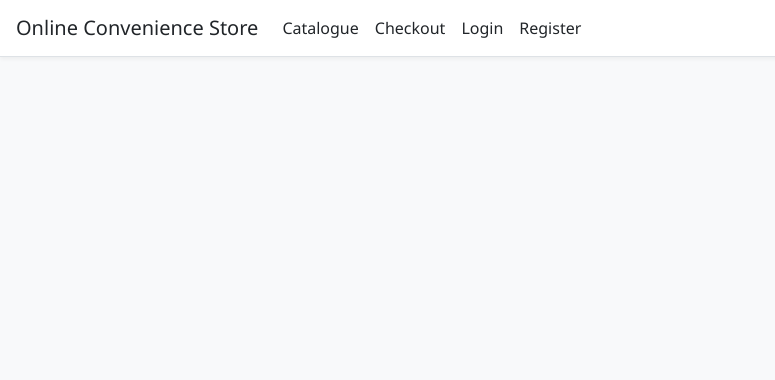
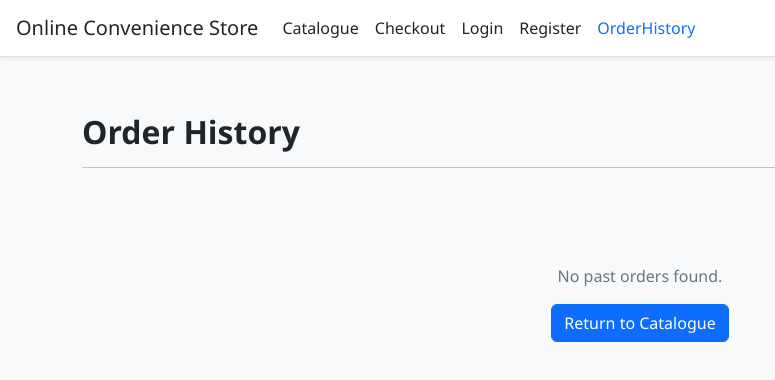
Before and after one commit to NathanMurdica/OnlineConvenienceStore, a Vue app in the folder frontend/: page /OrderHistory in a window 1280 px wide. Shown: the top 380 px of the page, without its empty margins (0-775 px from the left). Built offline with nearby package versions, Linux system fonts and the light colour scheme.

Commit message:
Added OrderHistory which is saved to local storage

```diff
--- a/frontend/src/App.vue
+++ b/frontend/src/App.vue
@@ -15,6 +15,9 @@
         <li class="nav-item">
           <router-link class="nav-link" to="/register">Register</router-link>
         </li>
+        <li class="nav-item">
+          <router-link class="nav-link" to="/OrderHistory">OrderHistory</router-link>
+        </li>
       </ul>
     </nav>
 
--- a/frontend/src/router/index.js
+++ b/frontend/src/router/index.js
@@ -3,6 +3,7 @@ import Catalogue from "../views/Catalogue.vue"
 import Login from "../views/Login.vue"
 import Register from "../views/Register.vue"
 import Checkout from "../views/Checkout.vue"
+import OrderHistory from '../views/OrderHistory.vue';
 
 const routes = [
     // NOTE: all pages aside from login will require "hasAuth = true" (set with localStorage)
@@ -29,6 +30,11 @@ const routes = [
         name: "Checkout",
         component: Checkout,
         meta: { requiresAuth: true }
+    },
+    {
+        path: '/OrderHistory',
+        name: 'OrderHistory',
+        component: OrderHistory
     }
 ]
 
--- a/frontend/src/views/Checkout.vue
+++ b/frontend/src/views/Checkout.vue
@@ -192,6 +192,25 @@ async function confirmPurchase() {
     const data = await response.json();
     console.log('Checkout successful:', data);
 
+    // Save order to localStorage as history
+    const newOrder = {
+      id: Date.now(),
+      date: new Date().toISOString(),
+      items: cartItems.value.map(entry => ({
+        item: {
+          id: entry.item.id,
+          name: entry.item.name,
+          price: entry.item.price
+        },
+        quantity: entry.quantity
+      })),
+      total: total.value
+    };
+
+    const existingOrders = JSON.parse(localStorage.getItem('pastOrders')) || [];
+    existingOrders.push(newOrder);
+    localStorage.setItem('pastOrders', JSON.stringify(existingOrders));
+
     alert(`Thank you, ${customer.value.name}! Your purchase was successful.`);
 
     // clear the customer's cart
@@ -211,6 +230,7 @@ async function confirmPurchase() {
 }
 </script>
 
+
 <style scoped>
 .card {
   border-radius: 10px;
--- /dev/null
+++ b/frontend/src/views/OrderHistory.vue
@@ -0,0 +1,56 @@
+<template>
+  <div class="container mt-4 mb-5">
+    <div class="row mb-4">
+      <div class="col">
+        <h2 class="fw-bold text-center text-md-start">Order History</h2>
+        <hr class="mt-2 mb-4">
+      </div>
+    </div>
+
+    <div v-if="orders.length > 0">
+      <div v-for="(order, index) in orders" :key="order.id" class="card p-3 shadow-sm mb-3">
+        <h5>Order placed on: {{ formatDate(order.date) }}</h5>
+        <ul class="list-group mb-2">
+          <li v-for="entry in order.items" :key="entry.item.id" class="list-group-item d-flex justify-content-between">
+            <span>{{ entry.item.name }} (x{{ entry.quantity }})</span>
+            <span>{{ formatCurrency(entry.item.price * entry.quantity) }}</span>
+          </li>
+        </ul>
+        <div class="d-flex justify-content-between fw-bold">
+          <span>Total:</span>
+          <span>{{ formatCurrency(order.total) }}</span>
+        </div>
+      </div>
+    </div>
+
+    <div v-else class="text-center text-muted py-5">
+      <p>No past orders found.</p>
+      <router-link to="/" class="btn btn-primary">Return to Catalogue</router-link>
+    </div>
+  </div>
+</template>
+
+<script setup>
+import { ref, onMounted } from 'vue';
+
+const orders = ref([]);
+
+onMounted(() => {
+  orders.value = JSON.parse(localStorage.getItem('pastOrders')) || [];
+});
+
+function formatCurrency(amount) {
+  return `$${amount.toFixed(2)}`;
+}
+
+function formatDate(dateStr) {
+  const d = new Date(dateStr);
+  return d.toLocaleString();
+}
+</script>
+
+<style scoped>
+.card {
+  border-radius: 10px;
+}
+</style>
```
